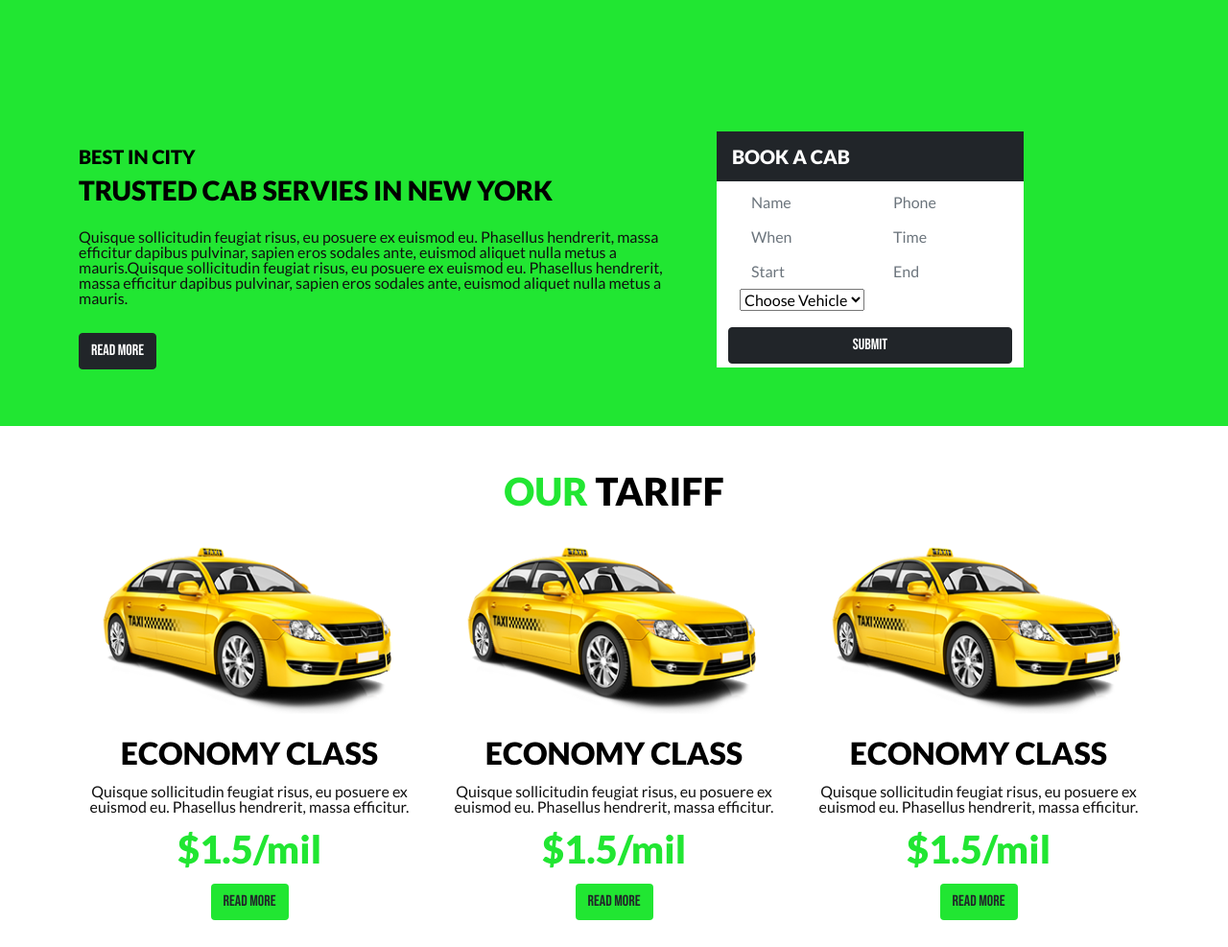
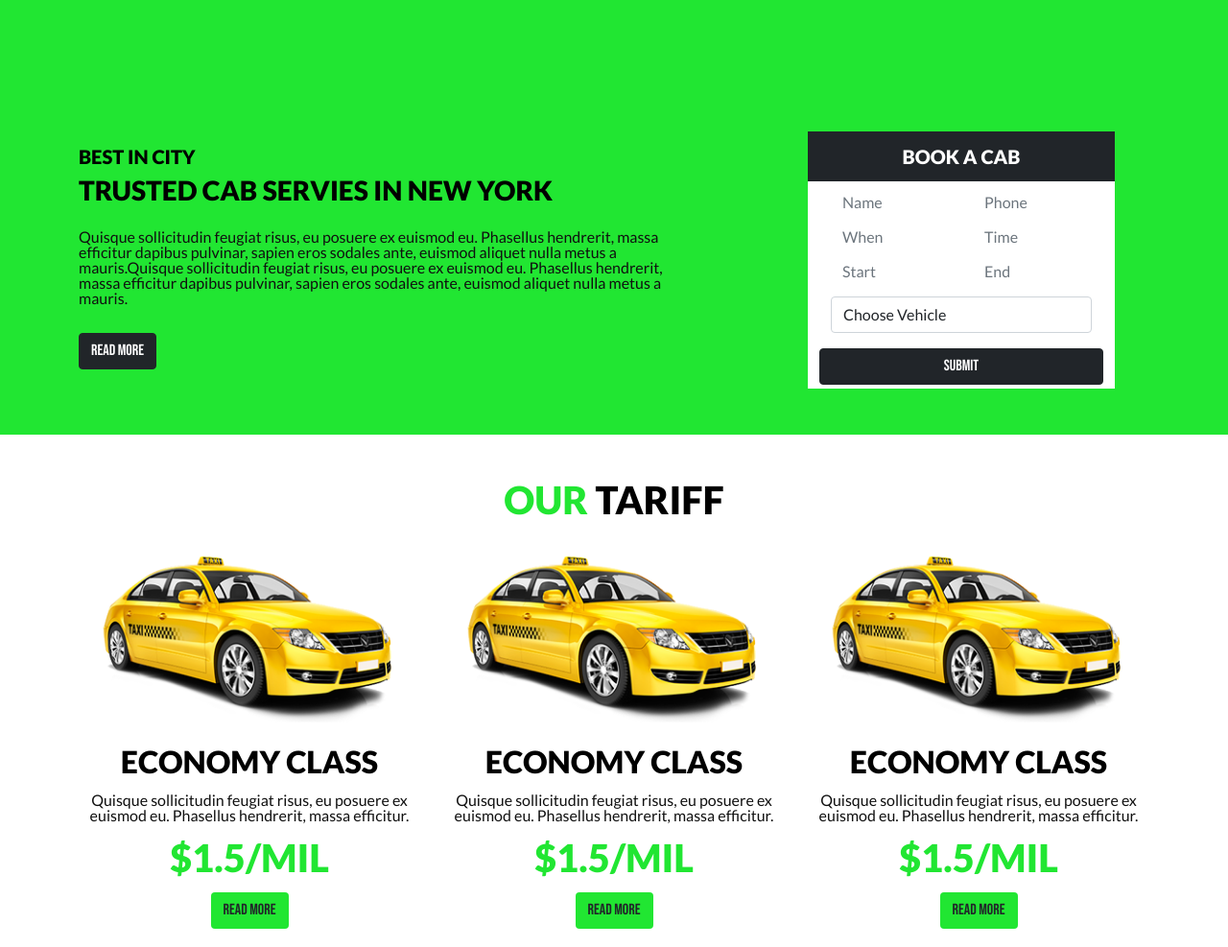
Before and after one commit to DevSahalan/Bootstrap-Projects, a plain HTML site: page car/index.html in a window 1280 px wide. Shown: the part 743-1730 px from the top of the page at 96% size. Drawn offline with nearby package versions, Linux system fonts and the light colour scheme.

Commit message:
19 dec 2020

```diff
--- a/car/css/style.css
+++ b/car/css/style.css
@@ -36,6 +36,7 @@ h4,
 h5,
 h6 {
   font-weight: 900;
+  text-transform: uppercase;
 }
 p {
   color: #101010;
@@ -119,6 +120,7 @@ button {
 }
 .cab-right input:focus {
   box-shadow: none;
+  border-bottom: 1px solid var(--yellow);
 }
 .cab-right {
   width: 320px;
--- a/car/index.html
+++ b/car/index.html
@@ -93,7 +93,7 @@
     <section class="cab bg-orange pt-5">
       <div class="container">
         <div class="row py-sm-5 cab-top-margin">
-          <div class="col-md-7 text-dark">
+          <div class="col-md-7 text-dark text-center text-md-start">
             <div class="cab-left pt-md-5">
               <h5 class="text-uppercase mt-md-3 text-black">BEst In City</h5>
               <h3 class="text-black text-uppercase">
@@ -110,9 +110,11 @@
               <button class="btn btn-dark btn-text-orange">READ MORE</button>
             </div>
           </div>
-          <div class="col-md-3">
-            <div class="cab-right mt-5 bg-white">
-              <h5 class="text-uppercase mt-md-3 text-white bg-dark p-3">
+          <div class="col-md-3 mx-auto">
+            <div class="cab-right mt-5 bg-white mb-5 mb-md-0">
+              <h5
+                class="text-uppercase mt-md-3 text-white bg-dark p-3 text-center"
+              >
                 book a cab
               </h5>
               <form class="row px-4 py-1">
@@ -131,11 +133,11 @@
                 <div class="col-6">
                   <input type="text" placeholder="Start" class="form-control" />
                 </div>
-                <div class="col-6">
+                <div class="col-6 mb-2">
                   <input type="text" placeholder="End" class="form-control" />
                 </div>
                 <div class="col-12">
-                  <select name="" id="">
+                  <select name="" id="" class="form-control">
                     <option value="Mercidis">Choose Vehicle</option>
                     <option value="Mercidis">Mercidis</option>
                     <option value="Mercidis">Jaguar</option>
```
